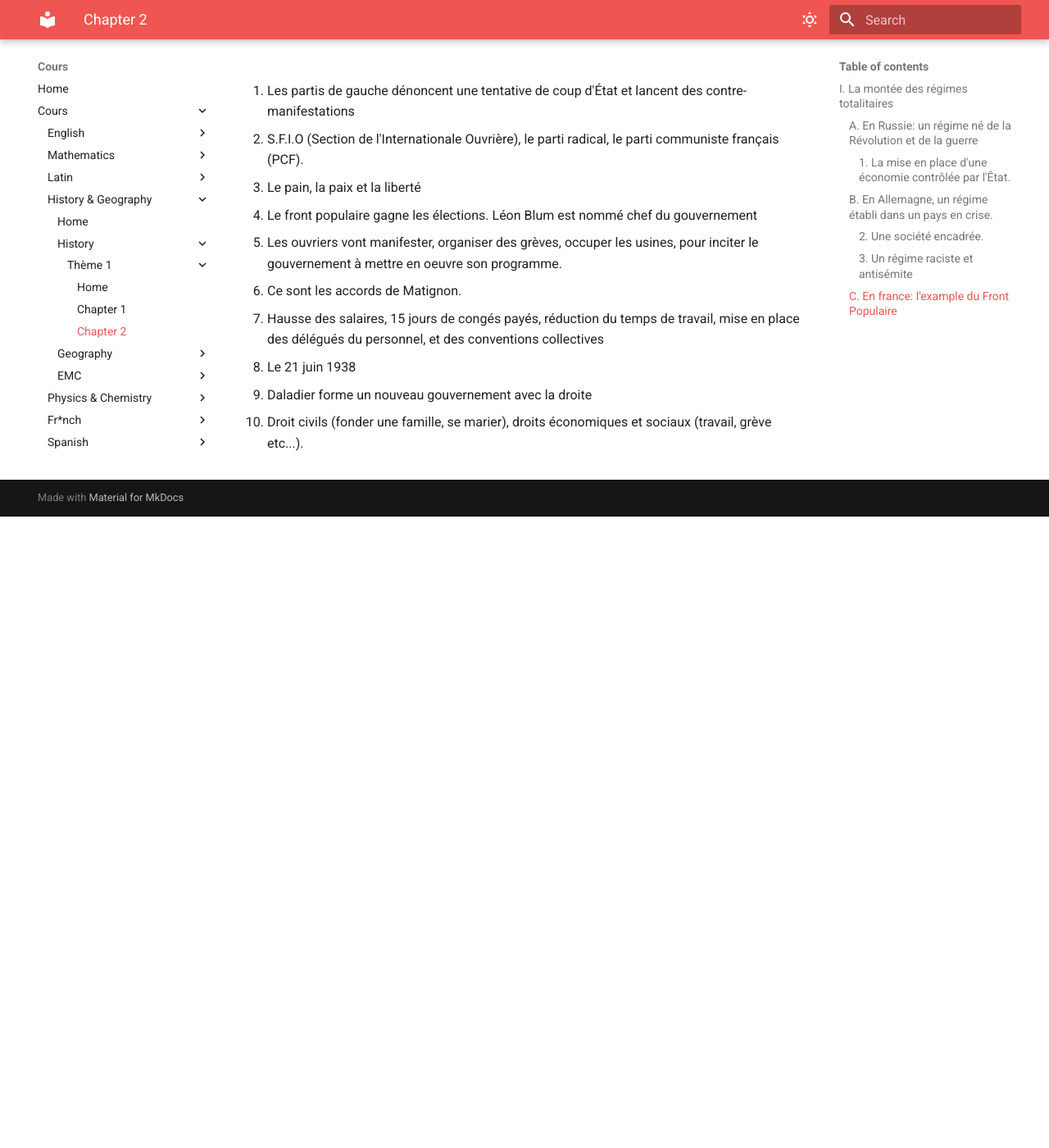
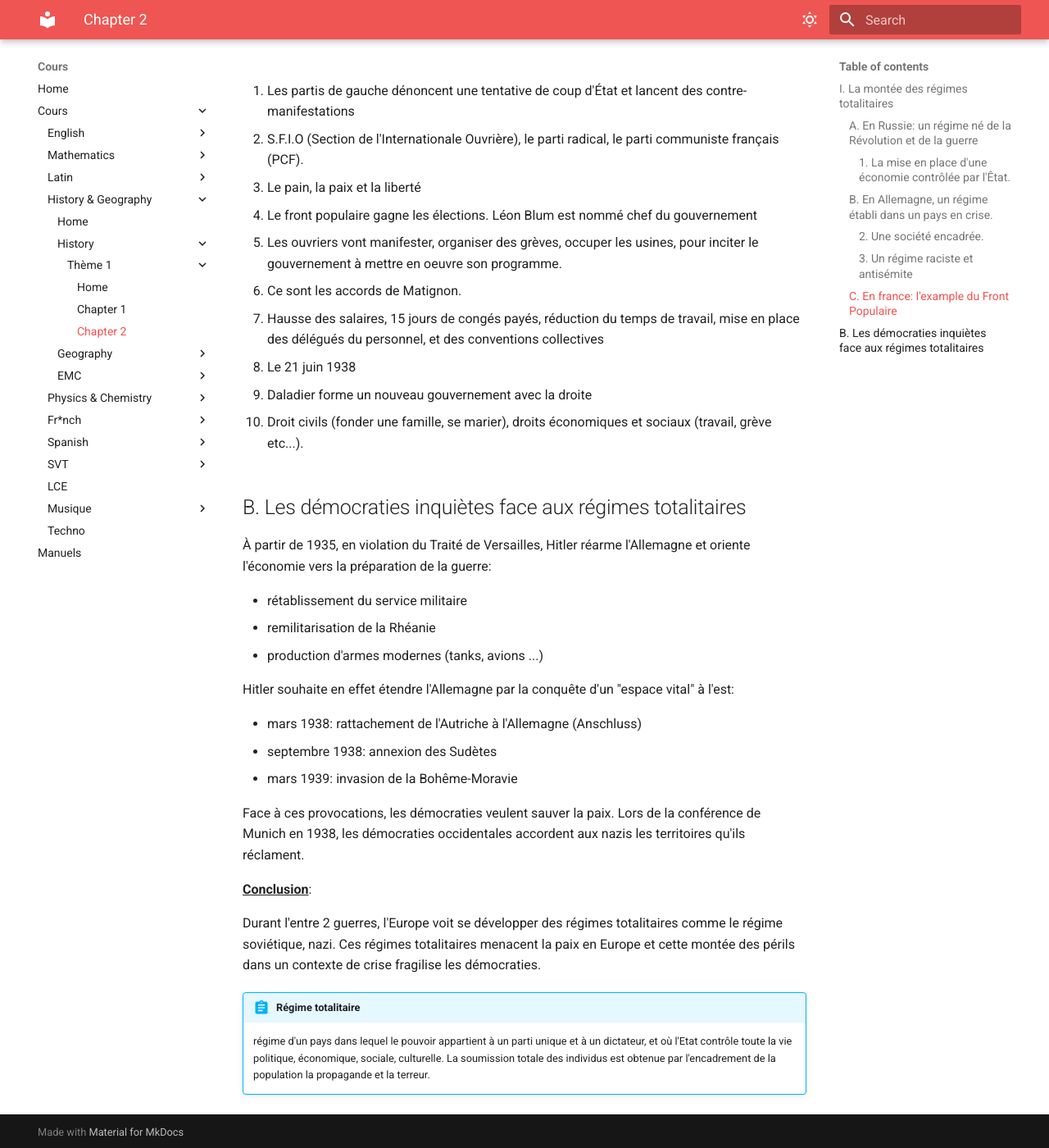
Before and after one commit to Labfox/Cours, an MkDocs documentation site: the page built from docs/history-geography/theme1/chapter2/main.md, in a window 1280 px wide and 1400 px high, scrolled down 2985 px. Shown: the whole window at 82% size. Built offline with MkDocs 1.6.1 and Material for MkDocs 9.7.7, drawn with Linux system fonts in a browser that asks for light colours; before the commit the page ends 3615 px from its top, so only the background shows below that; some of the changed text lies outside the part shown.

Commit message:
history
Signed-off-by: Labfox <consockbind@gmail.com>

```diff
--- a/docs/history-geography/theme1/chapter2/main.md
+++ b/docs/history-geography/theme1/chapter2/main.md
@@ -19,11 +19,11 @@
 |---------------------------|---------------------|
 | Réalisateur et scénariste | Sergueï Eisenstein  |
 | Date de sortie            | 1929                |
-| Naturee                    | Film                |
+| Naturee                   | Film                |
 
 1.
-| Les koulaks (paysans riches)                                                                                                                       | Les paysans pauvres |
-|----------------------------------------------------------------------------------------------------------------------------------------------------|---|
+| Les koulaks (paysans riches)                                                                                                                       | Les paysans pauvres                                                        |
+|----------------------------------------------------------------------------------------------------------------------------------------------------|----------------------------------------------------------------------------|
 | Maison décourée, en surpoid, ne travaille pas, allongée, la femme à des bijoux, ils ont beaucoup d'animaux en bonne santé, abondance de la boisson | Mal habillés, salles, maigres, pieds nus, maison délabrée, matériaux vieux |
 
 2. Demander un cheval / taureau pour labourer
@@ -98,3 +98,29 @@
 
 
 5. Droit civils (fonder une famille, se marier), droits économiques et sociaux (travail, grève etc...).
+
+
+## B. Les démocraties inquiètes face aux régimes totalitaires
+
+
+À partir de 1935, en violation du Traité de Versailles, Hitler réarme l'Allemagne et oriente l'économie vers la préparation de la guerre:
+
+- rétablissement du service militaire
+- remilitarisation de la Rhéanie
+- production d'armes modernes  (tanks, avions ...)
+
+Hitler souhaite en effet étendre l'Allemagne par la conquête d'un "espace vital" à l'est:
+
+- mars 1938: rattachement de l'Autriche à l'Allemagne (Anschluss)
+- septembre 1938: annexion des Sudètes
+- mars 1939: invasion de la Bohême-Moravie
+
+Face à ces provocations, les démocraties veulent sauver la paix. Lors de la conférence de Munich en 1938, les démocraties occidentales accordent aux nazis les territoires qu'ils réclament.
+
+^^**Conclusion**^^:
+
+Durant l'entre 2 guerres, l'Europe voit se développer des régimes totalitaires comme le régime soviétique, nazi. Ces régimes totalitaires menacent la paix en Europe et cette montée des périls dans un contexte de crise fragilise les démocraties.
+
+!!! abstract "Régime totalitaire"
+
+    régime d'un pays dans lequel le pouvoir appartient à un parti unique et à un dictateur, et où l'Etat contrôle toute la vie politique, économique, sociale, culturelle. La soumission totale des individus est obtenue par l'encadrement de la population la propagande et la terreur.
--- a/mkdocs.yml
+++ b/mkdocs.yml
@@ -31,7 +31,8 @@
       - "Sequence 1": "mathematics/chapter1/index.md"
       - "Sequence 2": "mathematics/chapter2/cours.md"
       - "Sequence 3": "mathematics/chapter3/cours.md"
-      - Puissances: "mathematics/fichederevisionpuissances.md"
+      - "Sequence 4": "mathematics/chapter4/main.md"
+      - Puissances: "mathematics/fichederevisionspuissances.md"
     - Latin:
       - Main: "latin/main.md"
       - "Séquence 1": "latin/sequency2.md"
@@ -53,6 +54,7 @@
             - "Chapitre 1":
                - Home: "history-geography/geography/theme1/chapter1/main.md"
                - "Fiche de révision": "history-geography/geography/theme1/chapter1/revision.md"
+            - "Chapitre 2": "history-geography/geography/theme1/chapter2/main.md"
       - EMC:
           - "Chapitre 1":
               - Home: "history-geography/emc/chapter1/index.md"
@@ -63,6 +65,8 @@
       - "Chapter 2":
         - "Exos": "physique-chimie/chapter2/main.md"
         - "Cours": "physique-chimie/chapter2/cours.md"
+      - "Chapter 3":
+        - "Exos": "physique-chimie/chapter3/main.md"
     - "Fr*nch":
        - "Home": "french/main.md"
        - "Sequency 1":
@@ -87,6 +91,7 @@
         - "Home": "svt/index.md"
         - "Chapter 2": "svt/chapter2.md"
         - "Chapter 3": "svt/chapter3.md"
+        - "Chapter 4": "svt/chapter4.md"
     - LCE: "lce/main.md"
     - Musique:
         - Main: "music/index.md"
```
Also changed, not shown: docs/assets/scans/todo.txt (+10 -0 lines), docs/history-geography/geography/theme1/chapter2/main.md (added, +23 -0 lines), docs/lce/main.md (+13 -0 lines), docs/mathematics/chapter4/main.md (renamed from docs/mathematics/chapter 4/main.md), 1 other file.
